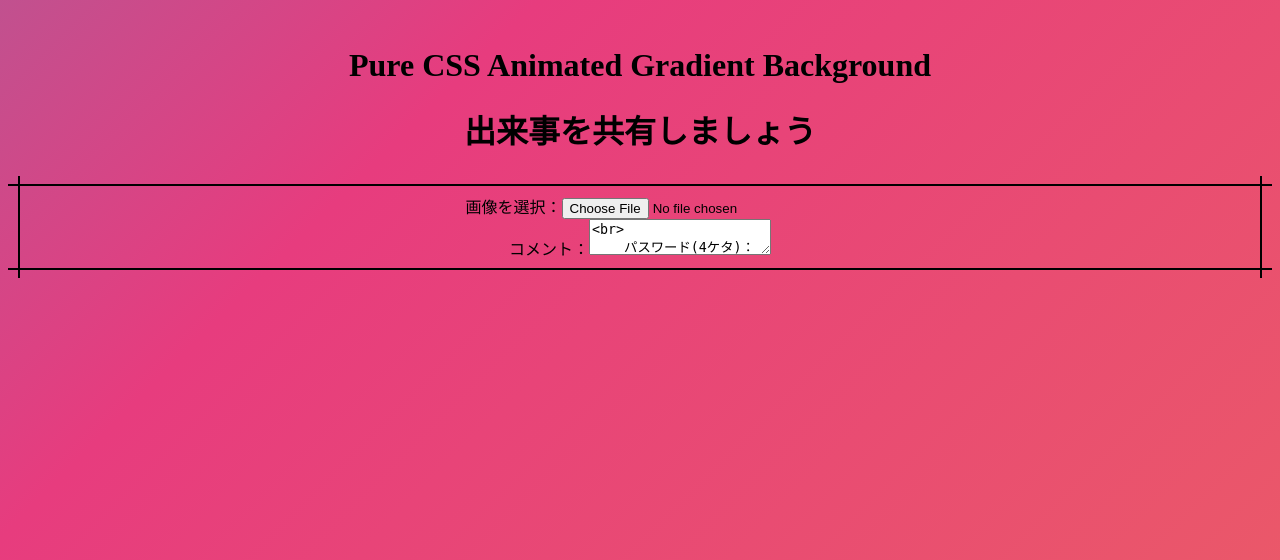
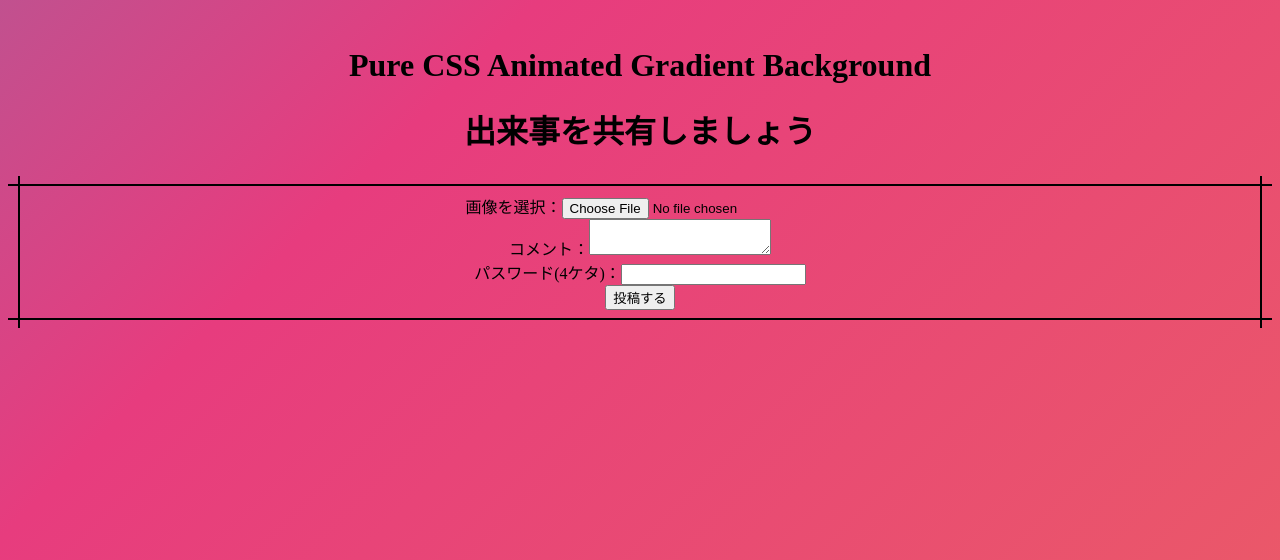
Before and after one commit to tatsuya723/keihi2, a PHP site: page / in a window 1280 px wide. Shown: the top 560 px of the page. Run offline with PHP 8.4, Linux system fonts and the light colour scheme; some libraries are stand-ins or nearby versions.

Commit message:
no message

```diff
--- a/index.php
+++ b/index.php
@@ -15,7 +15,7 @@
     <form name="form1" method="post" action="index.php" enctype="multipart/form-data" class="box17">
     <input type="hidden" name="MAX_FILE_SIZE" value="10000000">
     画像を選択：<input type="file" name="upfile"><br>
-    コメント：<textarea name="comment"><br>
+    コメント：<textarea name="comment"></textarea><br>
     パスワード(4ケタ)：<input type="text" name="pass" maxlength="4"><br>
     <input type="submit" value="投稿する"><br>
 
```
